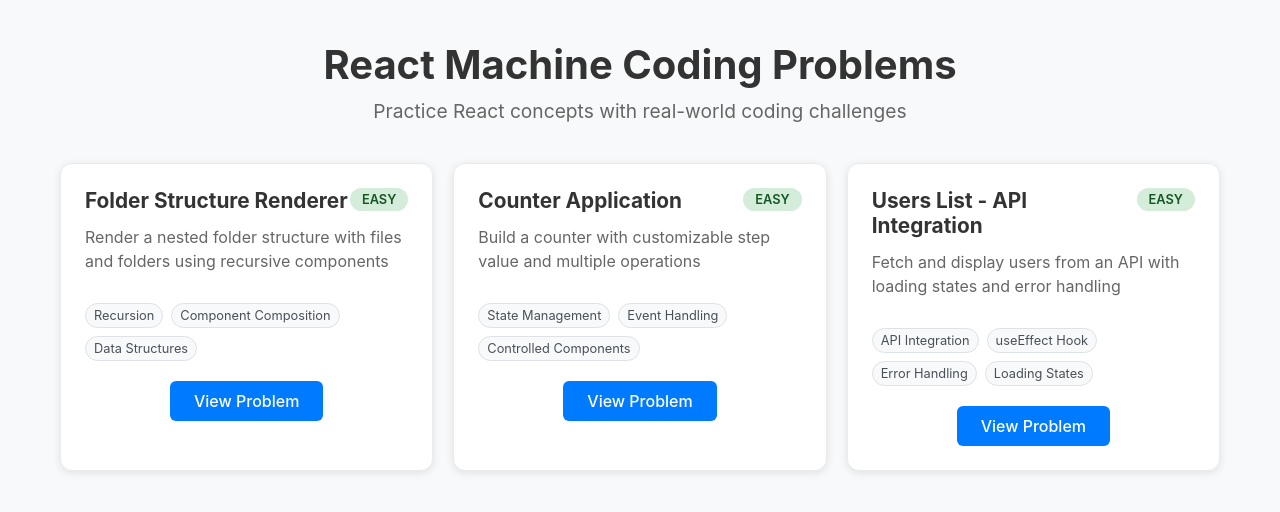
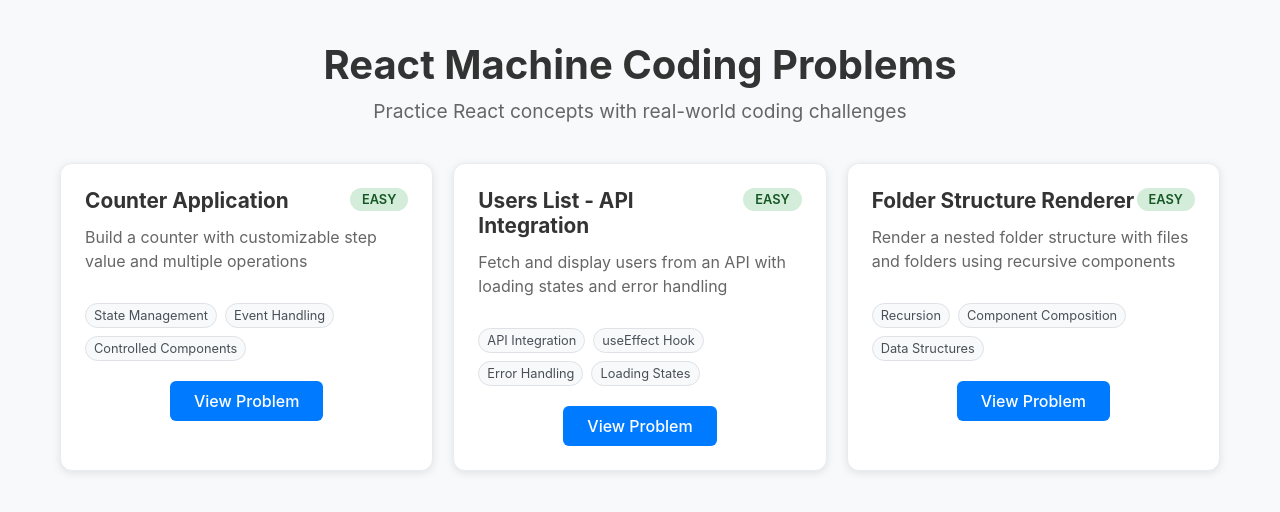
Before and after one commit to shubhmjain30/react-machine-coding, a React (Vite) app: page / in a window 1280 px wide. Shown: the top 512 px of the page. Built offline with nearby package versions, Linux system fonts and the light colour scheme.

Commit message:
Fix grid layout in problems list and reorder folder structure problem

```diff
--- a/src/components/problems-list.css
+++ b/src/components/problems-list.css
@@ -22,8 +22,9 @@
 
 .problems-grid {
 	display: grid;
-	grid-template-columns: repeat(auto-fit, minmax(350px, 1fr));
+	grid-template-columns: repeat(auto-fill, minmax(350px, 1fr));
 	gap: 20px;
+	justify-content: center;
 }
 
 .problem-card {
--- a/src/components/problemsConfig.js
+++ b/src/components/problemsConfig.js
@@ -3,15 +3,6 @@
 import UsersList from "./users-list/UsersList";
 
 export const problems = [
-	{
-		id: "folder-structure",
-		title: "Folder Structure Renderer",
-		description:
-			"Render a nested folder structure with files and folders using recursive components",
-		difficulty: "Easy",
-		topics: ["Recursion", "Component Composition", "Data Structures"],
-		component: FolderStructure,
-	},
 	{
 		id: "counter-app",
 		title: "Counter Application",
@@ -35,4 +26,13 @@
 		],
 		component: UsersList,
 	},
+	{
+		id: "folder-structure",
+		title: "Folder Structure Renderer",
+		description:
+			"Render a nested folder structure with files and folders using recursive components",
+		difficulty: "Easy",
+		topics: ["Recursion", "Component Composition", "Data Structures"],
+		component: FolderStructure,
+	},
 ];
```
